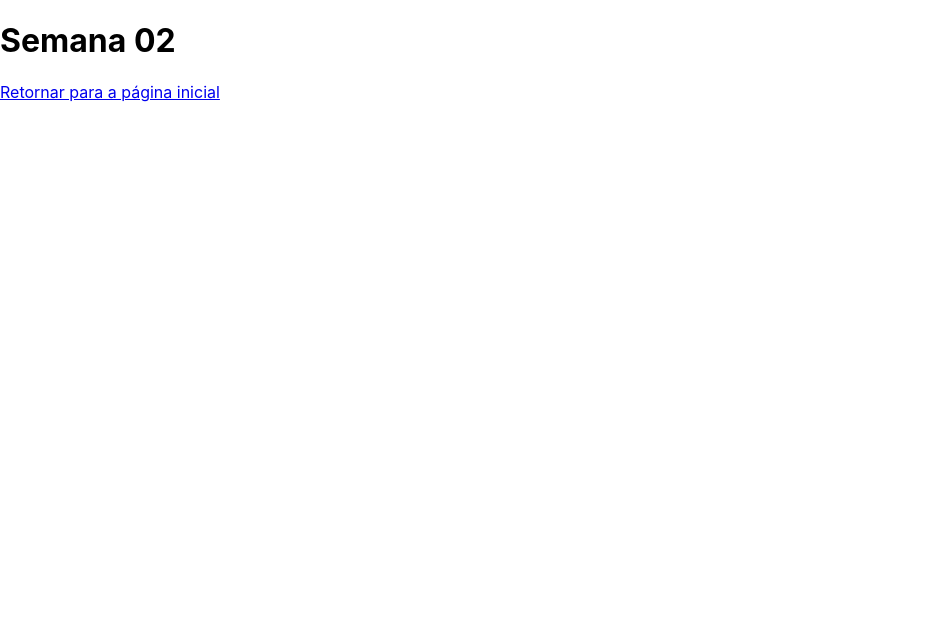
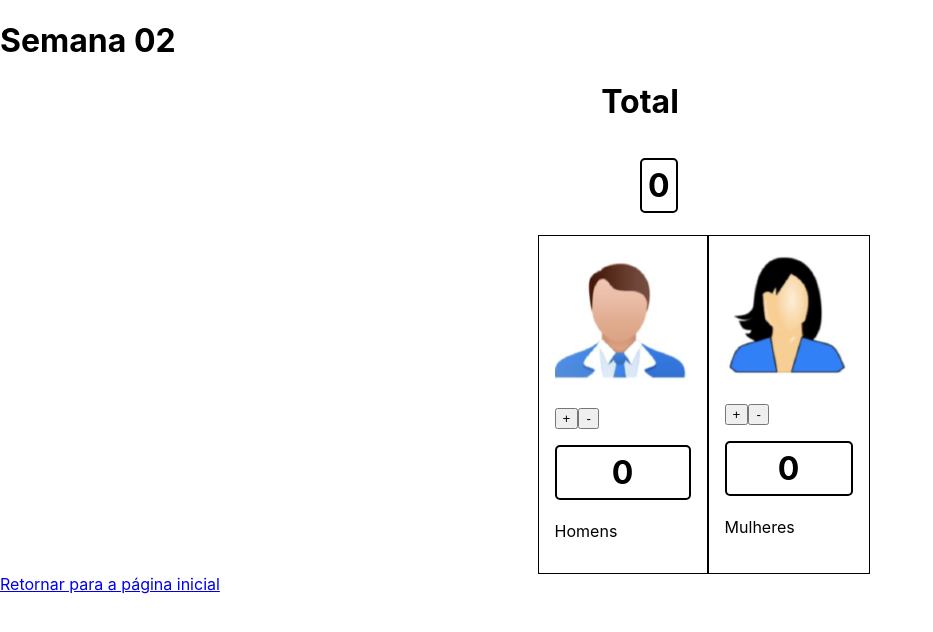
Before and after one commit to Victor-Silva0/meu-app, a React (Create React App) app: page /atv02 in a window 1280 px wide. Shown: the top 632 px of the page, without its empty margins (0-933 px from the left). Built offline with nearby package versions, Linux system fonts and the light colour scheme.

Commit message:
Add files via upload

```diff
--- a/src/Atv02.js
+++ b/src/Atv02.js
@@ -1,9 +1,18 @@
 import { Link } from "react-router-dom";
+import Contador from "./Contador";
+import React from 'react';
+import ReactDOM from 'react-dom/client';
+import './index.css';
+import reportWebVitals from './reportWebVitals';
+
 
 function Atv02() {
     return (
       <>
           <h1>Semana 02</h1>
+          <React.StrictMode>
+                <Contador />
+            </React.StrictMode>
           <Link to="/">Retornar para a página inicial</Link>
       </>
     );
--- /dev/null
+++ b/src/Contador.css
@@ -0,0 +1,57 @@
+.total
+        {
+            display: flex;
+            align-items: center;
+            justify-content: center;
+            text-align: center;
+            display: inline-block;
+            padding: 6px;
+            margin-top: 1rem;
+            border: 2px solid black;
+            border-radius: 5px;
+            margin-left: 50%;
+        }
+        #total {
+            text-align: center;
+        }
+        #espaco {
+            margin-left: 42%;
+        }
+        .container {
+            display: flex;
+        }
+        .homem {
+            display: flex;
+            align-items: center;
+            justify-content: center;
+            padding: 6px;
+            margin-top: 1rem;
+            border: 2px solid black;
+            border-radius: 5px;
+        }
+        .mulher {
+            display: flex;
+            align-items: center;
+            justify-content: center;
+            padding: 6px;
+            margin-top: 1rem;
+            border: 2px solid black;
+            border-radius: 5px;
+
+        }
+        .pessoa {
+            display: flex;
+            align-items: center;
+            justify-content: center;
+            padding: 6px;
+            margin-top: 1rem;
+            border: 2px solid black;
+            border-radius: 5px;
+        }
+
+        .column {
+            display: inline-block;
+            border: 1px solid black;
+            padding: 1rem 1rem;
+            vertical-align: middle;
+        }
--- /dev/null
+++ b/src/Contador.js
@@ -0,0 +1,49 @@
+import React, { useState, useEffect } from 'react';
+import './Contador.css';
+import man from './homem.png';
+import woman from './mulher.png';
+
+export default function Contador() {
+    return (
+        <div>
+  <h1 id="total">Total</h1>
+  <h1 className="total">0</h1>
+  <div className="container">
+    <div id="espaco" className="column">
+      <img src={man} />
+      <p />
+        <Buttons />
+      <p>Homens</p>
+    </div>
+    <div className="column">
+      <img src={woman} />
+      <p />
+        <Buttons />
+      <p>Mulheres</p>
+    </div>
+  </div>
+</div>
+    );
+
+    function Buttons() {
+        const [counter, setCounter] = useState(0)
+
+    function handleClick1 () {
+      setCounter(counter + 1);
+    }
+
+    function handleClick2() {
+        if (counter > 0 )
+        {
+            setCounter(counter - 1);
+        }
+    }
+    return (
+        <>
+        <button onClick={handleClick1} className="homem-plus"> + </button>
+        <button onClick={handleClick2} className='homem-minus'> - </button>
+        <h1 className="pessoa">{counter}</h1>
+        </>
+    )
+    }
+}
```
Also changed, not shown: src/homem.png (added), src/mulher.png (added).
